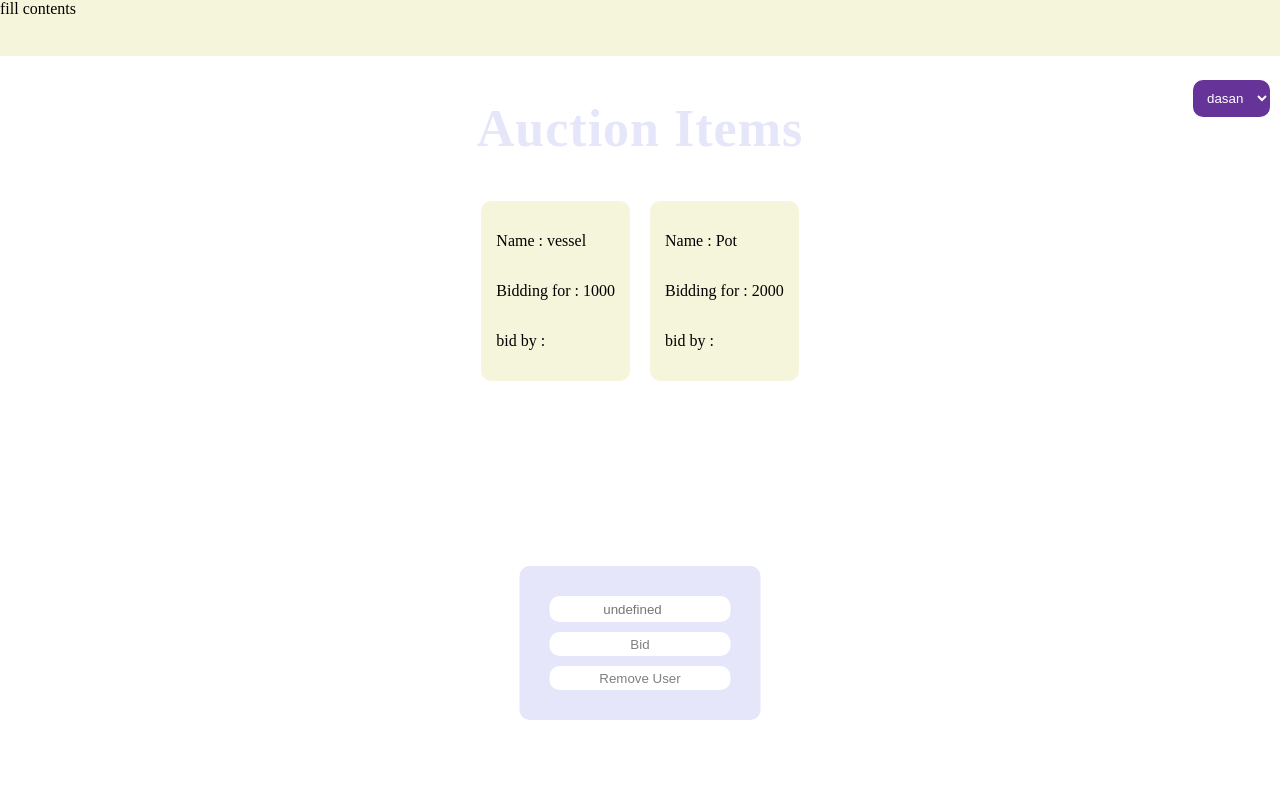
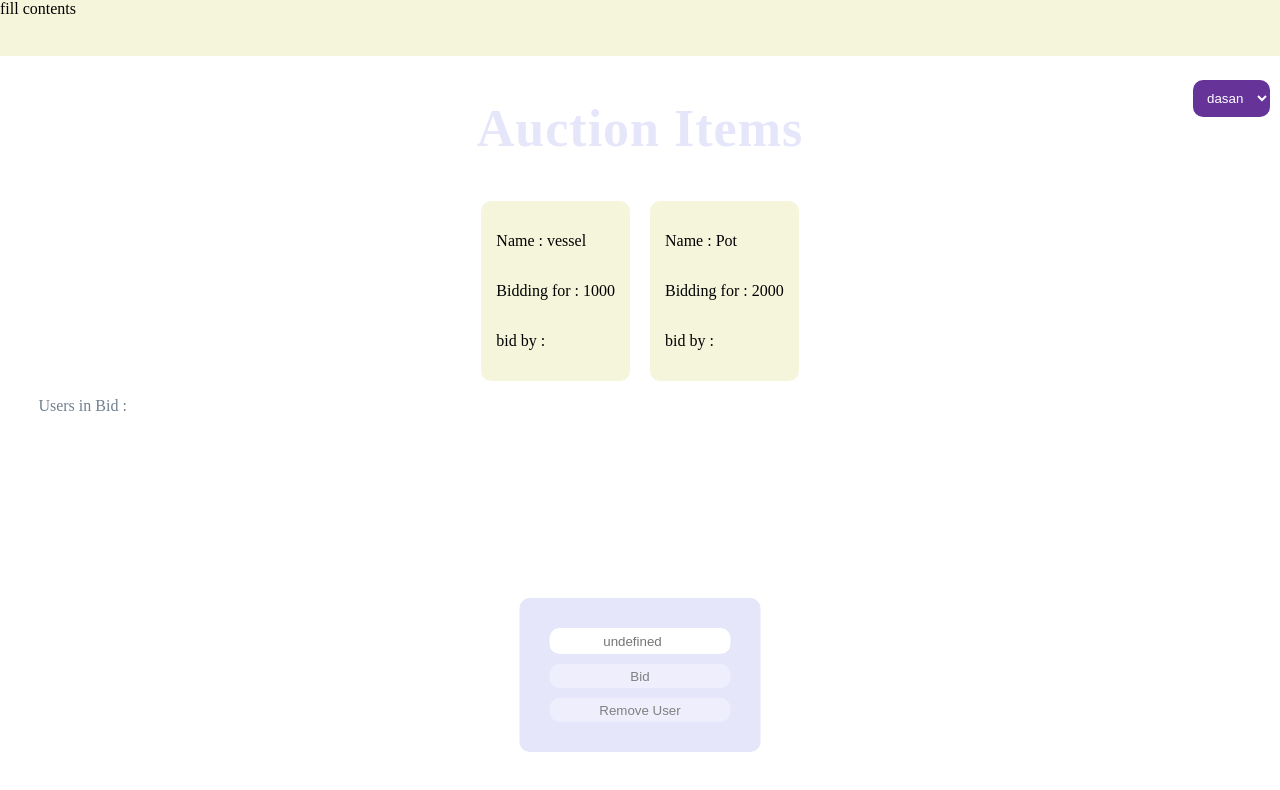
Before and after one commit to nived-cv/auction-app, a React (Create React App) app: page / in a window 1280 px wide. Shown: the top 790 px of the page. Built offline with nearby package versions, Linux system fonts and the light colour scheme.

Commit message:
working and styling done - moving to next branch

```diff
--- a/src/AuctionItems.tsx
+++ b/src/AuctionItems.tsx
@@ -109,6 +109,8 @@ export const AuctionItems = ({props,Messagepass}:propstype) => {
 
             </div>
 
+            <p className="users-in-bid">Users in Bid : {selectedItem?.current_users.map((item => {return <span>{item.name}</span>}))}</p>
+
             <div className = "bid-form">
                 <input type = "number" min={selectedItem?.current_bid} ref = {amountObj} placeholder={String(selectedItem?.current_bid)}/>
 
@@ -119,7 +121,6 @@ export const AuctionItems = ({props,Messagepass}:propstype) => {
                 onClick = {()=> handleUsers() } disabled={ typeof props.name === "string" ? false : true}/>
             </div>
 
-            <span>{selectedItem?.current_users.map((item => {return <span>{item.name}</span>}))}</span>
         </div>
     )
 }
--- a/src/css/auction-items-list.css
+++ b/src/css/auction-items-list.css
@@ -21,7 +21,7 @@
     row-gap:10px;
     position: fixed;
     border-radius:10px;
-    bottom:10vh;
+    bottom:3rem;
     left:50%;
     transform: translateX(-50%);
     padding:30px;
@@ -40,3 +40,22 @@
 input::placeholder{
     text-align: center;
 }
+
+.btn:disabled{
+    background-color: rgba(255,255,255,0.3);
+}
+
+.users-in-bid{
+
+    position: relative;
+    width:fit-content;
+    left: 3%;
+    color: slategrey;
+}
+
+.users-in-bid span{
+    margin-left:10px;
+}
+.users-in-bid span:after{
+    content: ','
+}
--- a/src/css/content-screen.css
+++ b/src/css/content-screen.css
@@ -1,6 +1,6 @@
 
 .message-screen{
-    background: linear-gradient(to top left,rgba(20,100,20,.5),rgba(255,255,255,0.4));
+    background: linear-gradient(to top left,lavender,aliceblue);
     height:10vh;
     width:fit-content;
     margin-inline:auto;
```
